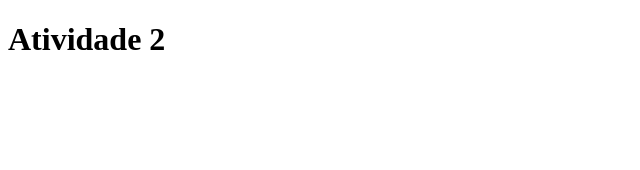
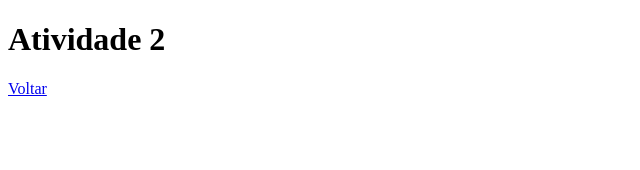
Before and after one commit to JoaoVitor-Fatec/ReactJs, a React (Create React App) app: page /atv2 in a window 1280 px wide. Shown: the top 170 px of the page, without its empty margins (0-640 px from the left). Built offline with nearby package versions, Linux system fonts and the light colour scheme.

Commit message:
Add files via upload

```diff
--- a/package.json
+++ b/package.json
@@ -8,6 +8,7 @@
     "@testing-library/user-event": "^13.5.0",
     "react": "^18.2.0",
     "react-dom": "^18.2.0",
+    "react-router-dom": "^6.23.0",
     "react-scripts": "5.0.1",
     "web-vitals": "^2.1.4"
   },
--- a/src/Atv2.js
+++ b/src/Atv2.js
@@ -3,6 +3,9 @@ import { Link } from 'react-router-dom';
 
 export default function Atv2() {
   return (
-    <h1>Atividade 2</h1>
+    <>
+      <h1>Atividade 2</h1>
+      <Link to="/">Voltar</Link>
+    </>
   );
 }
--- a/src/index.js
+++ b/src/index.js
@@ -1,6 +1,7 @@
 import React from 'react';
 import ReactDOM from 'react-dom/client';
 import MinhasRotas from './minhasRotas';
+
 
 
 const root = ReactDOM.createRoot(document.getElementById('root'));
```
Also changed, not shown: src/App.js (line endings or trailing spaces), src/Relogio.js (line endings or trailing spaces), 1 other file (tests, documents, lock files or other folders).
